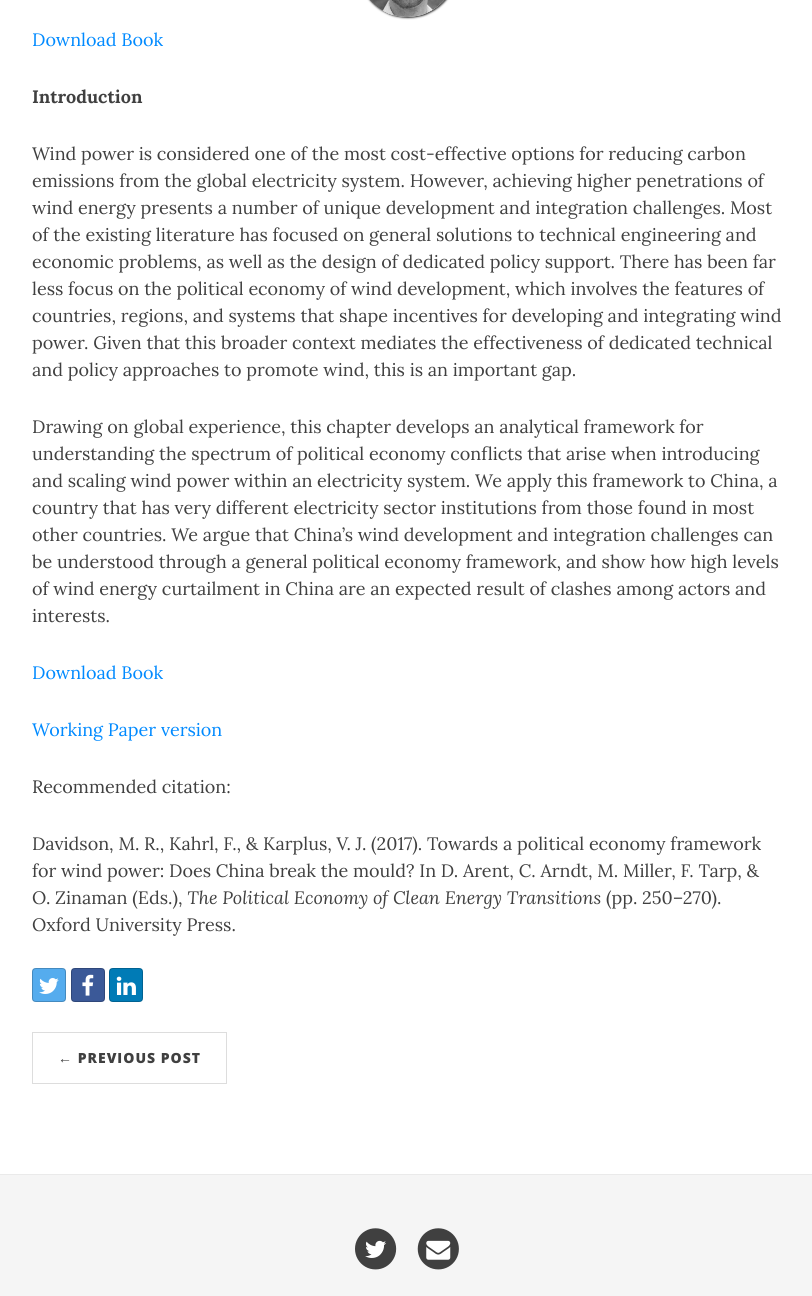
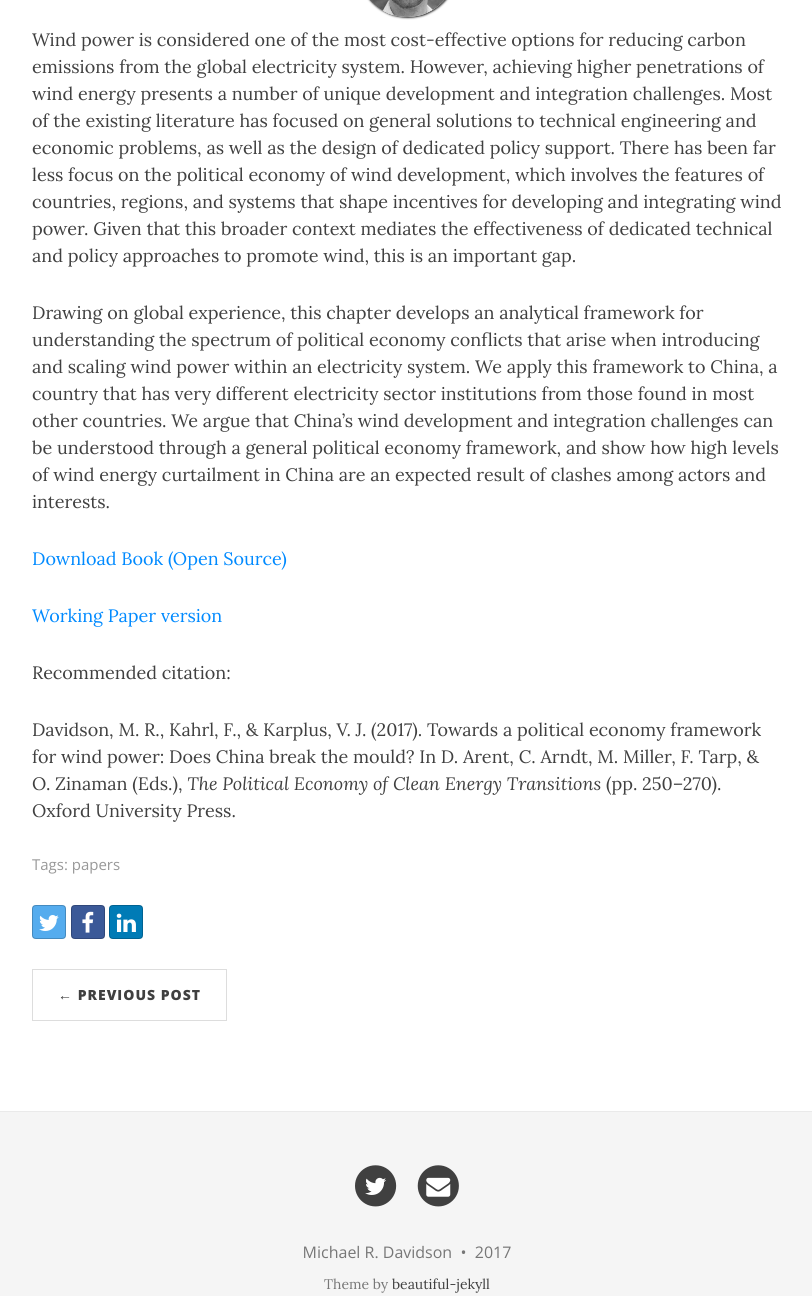
Before and after one commit to east-winds/east-winds.github.io, a Jekyll site: the page built from _posts/2017-04-12-oup-political-economy-framework-wind-china.md, in a window 1280 px wide and 1400 px high, cut to the strip 104-1400 px from the top of the window. Shown: the whole strip, without its empty margins (233-1045 px from the left). Built offline with Jekyll 4.4.1, drawn with Linux system fonts in a browser that asks for light colours; nearby versions of some CDN libraries.

Commit message:
update paper

```diff
--- a/_posts/2017-04-12-oup-political-economy-framework-wind-china.md
+++ b/_posts/2017-04-12-oup-political-economy-framework-wind-china.md
@@ -1,21 +1,18 @@
 ---
 layout: paper
-title: Toward a Political Economy Framework for Wind Integration: Does China Break the Mould?
-subtitle: Davidson, M. R., Kahrl, F., and Karplus, V. J. (2016). The Political Economy of Clean Energy Transitions.
+title: 'Toward a Political Economy Framework for Wind Integration: Does China Break the Mould?'
+subtitle: 'Davidson, M. R., Kahrl, F., and Karplus, V. J. (2016). In <i>The Political Economy of Clean Energy Transitions.</i>'
 tags: [papers]
 
 ---
 
-[Download Book](https://www.wider.unu.edu/publication/political-economy-clean-energy-transitions-0)
-
-**Introduction**
 
 Wind power is considered one of the most cost-effective options for reducing carbon emissions from the global electricity system. However, achieving higher penetrations of wind energy presents a number of unique development and integration challenges. Most of the existing literature has focused on general solutions to technical engineering and economic problems, as well as the design of dedicated policy support. There has been far less focus on the political economy of wind development, which involves the features of countries, regions, and systems that shape incentives for developing and integrating wind power. Given that this broader context mediates the effectiveness of dedicated technical and policy approaches to promote wind, this is an important gap.
 
 Drawing on global experience, this chapter develops an analytical framework for understanding the spectrum of political economy conflicts that arise when introducing and scaling wind power within an electricity system. We apply this framework to China, a country that has very different electricity sector institutions from those found in most other countries. We argue that China’s wind development and integration challenges can be understood through a general political economy framework, and show how high levels of wind energy curtailment in China are an expected result of clashes among actors and interests.
 
 
-[Download Book](https://www.wider.unu.edu/publication/political-economy-clean-energy-transitions-0)
+[Download Book (Open Source)](https://www.wider.unu.edu/publication/political-economy-clean-energy-transitions-0)
 
 [Working Paper version](/2016-04-01-political-economy-framework-wind-china/)
 
```
